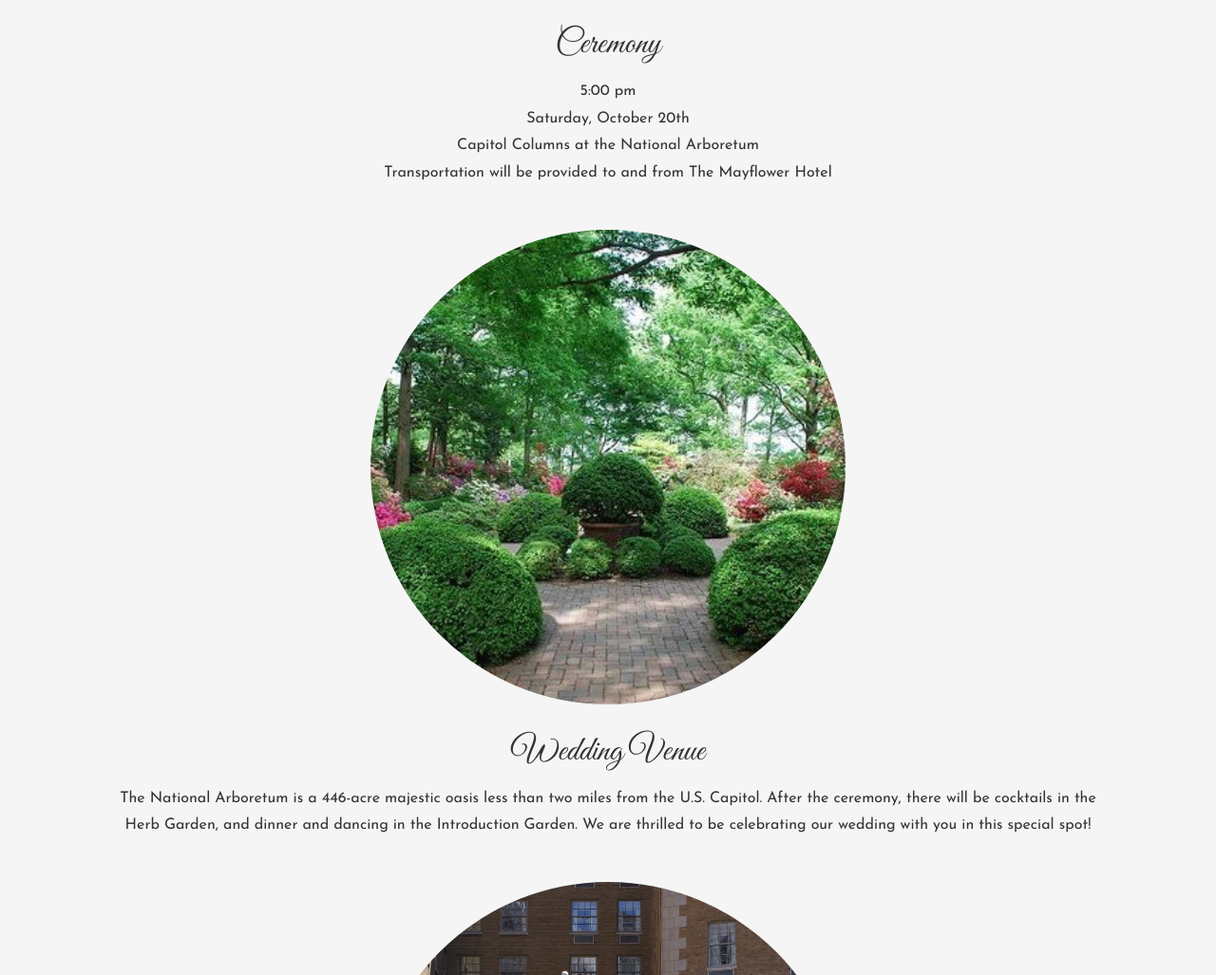
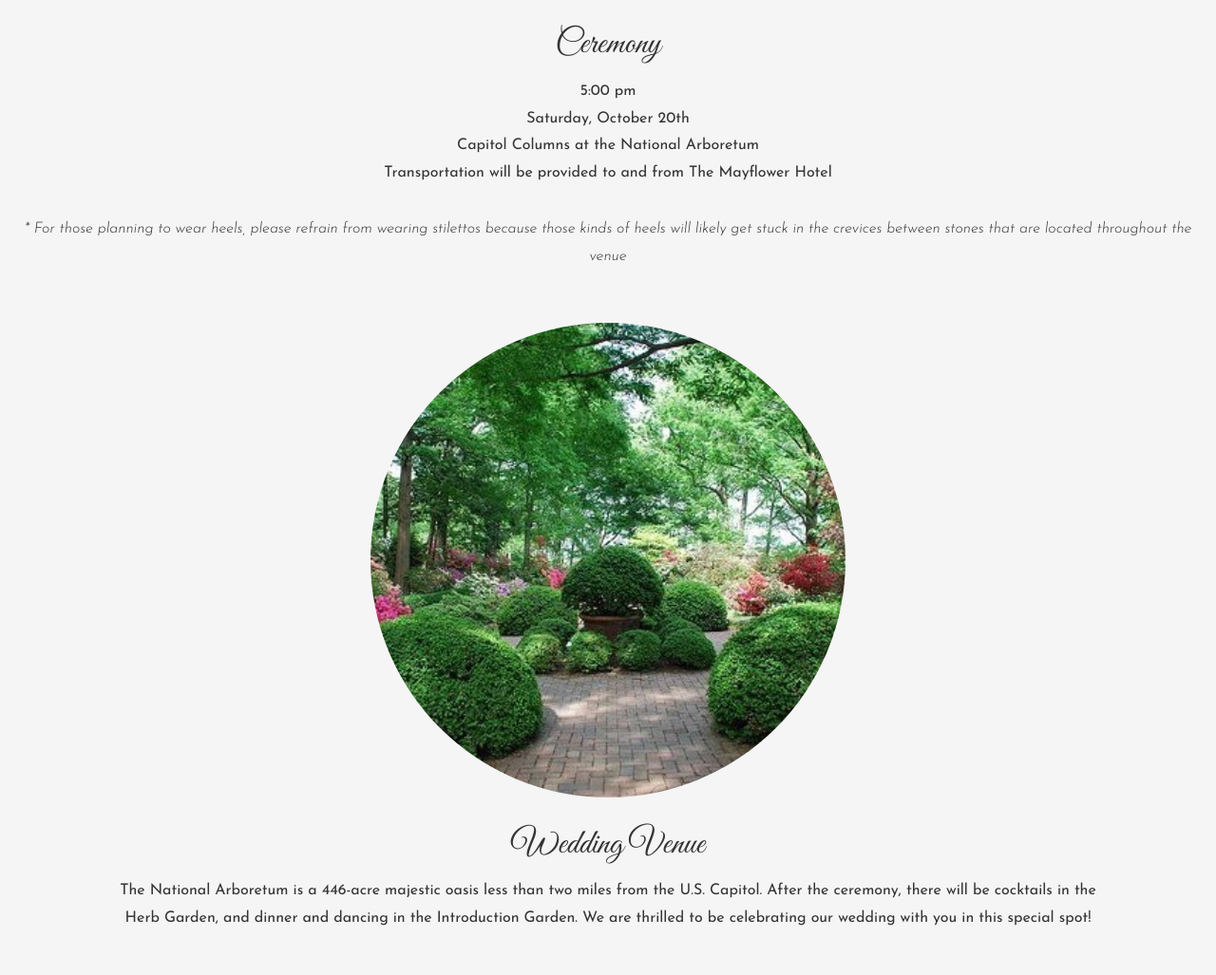
Before and after one commit to gabesnider/WeddingSite, a website: page index.html in a window 1280 px wide. Shown: the part 2865-3892 px from the top of the page at 95% size. Drawn offline with nearby package versions, Linux system fonts and the light colour scheme.

Commit message:
add note about stilettos

```diff
--- a/css/style.css
+++ b/css/style.css
@@ -362,3 +362,13 @@ body {
 h1 {
   margin: 0px;
 }
+
+
+#stilettos {
+  font-family: 'Josefin Sans', sans-serif;
+  font-size: 16px;
+  font-style:italic;
+  margin: 0px !important;
+  padding-bottom: 30px;
+
+}
--- a/index.html
+++ b/index.html
@@ -18,6 +18,8 @@
   <link href="https://fonts.googleapis.com/css?family=Parisienne" rel="stylesheet">
   <link href="https://fonts.googleapis.com/css?family=Lobster" rel="stylesheet">
   <link href="https://fonts.googleapis.com/css?family=Josefin+Sans" rel="stylesheet">
+  <link href="https://fonts.googleapis.com/css?family=Josefin+Sans:300i" rel="stylesheet">
+
 </head>
 
 <body>
@@ -100,7 +102,8 @@
         5:00 pm<br>
         Saturday, October 20th<br>
         Capitol Columns at the National Arboretum<br>
-        Transportation will be provided to and from The Mayflower Hotel
+        Transportation will be provided to and from The Mayflower Hotel<br>
+      <p class='innertext' id='stilettos'>* For those planning to wear heels, please refrain from wearing stilettos because those kinds of heels will likely get stuck in the crevices between stones that are located throughout the venue</p>
       </p>
     </div>
 
```
